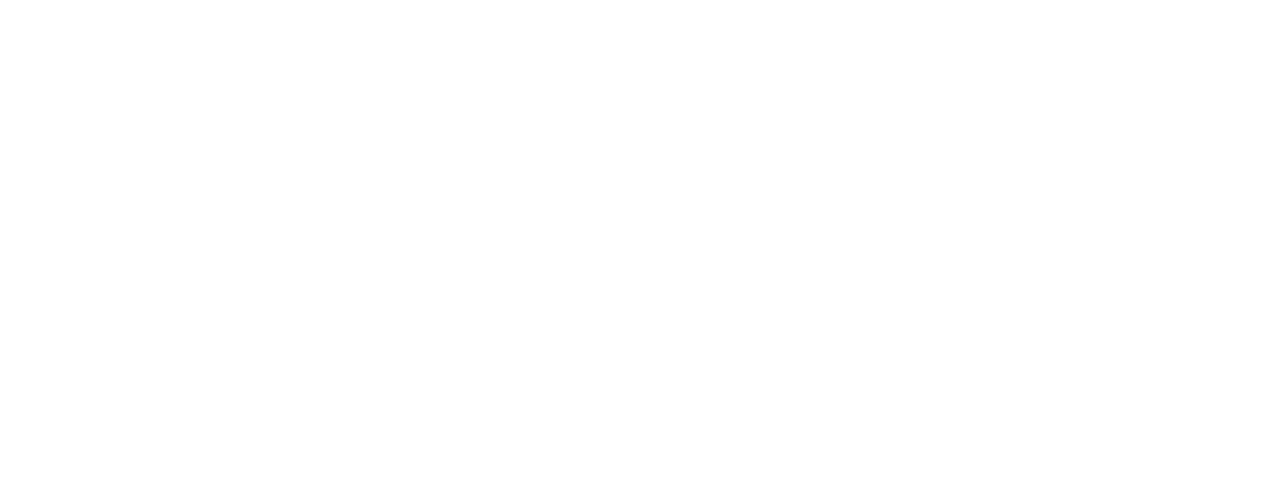
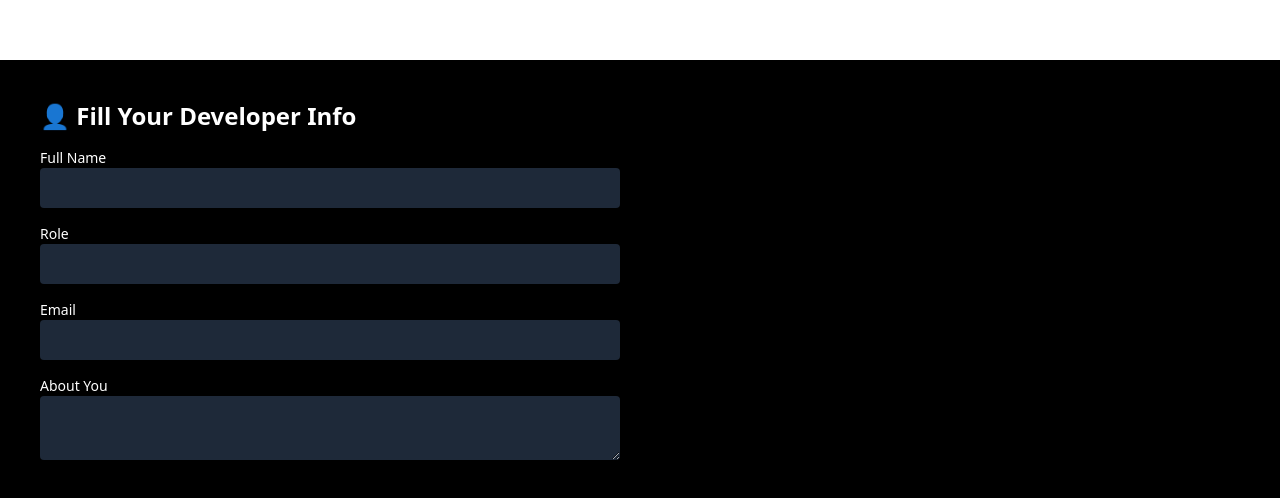
Before and after one commit to ayush18pop/chillhub, a React (Vite) app in the folder frontend/: page / in a window 1280 px wide. Shown: the part 740-1238 px from the top of the page. Before the commit the page ends 800 px from the top, so only its background shows below. Built offline with nearby package versions, Linux system fonts and the light colour scheme.

Commit message:
C:/Program Files/Git/form made

```diff
--- a/frontend/src/App.jsx
+++ b/frontend/src/App.jsx
@@ -1,3 +1,5 @@
+import { useState } from "react";
+import UserForm from "./components/ApplicantInfo";
 import { BrowserRouter, Routes, Route, Navigate } from 'react-router-dom';
 import { useUser } from '@clerk/clerk-react';
 import { HomePage } from './pages/HomePage';
@@ -11,7 +13,9 @@
   return isSignedIn ? children : <Navigate to="/login" />;
 }
 
-function App() {
+export default function App() {
+  const [userData, setUserData] = useState({});
+
   return (
     <BrowserRouter>
       <Routes>
@@ -25,9 +29,14 @@
             </ProtectedRoute>
           }
         />
+        <Route path="/form" element={<UserForm onFormChange={setUserData} />} />
       </Routes>
+      <div className="min-h-screen bg-black text-white p-10 grid grid-cols-1 md:grid-cols-2 gap-10">
+        <div>
+          <h1 className="text-2xl font-bold mb-4">👤 Fill Your Developer Info</h1>
+          <UserForm onFormChange={setUserData} />
+        </div>
+      </div>
     </BrowserRouter>
   );
 }
-
-export default App;
--- /dev/null
+++ b/frontend/src/components/ApplicantInfo.jsx
@@ -0,0 +1,58 @@
+import { useState } from "react";
+
+export default function ApplicantInfo({ onFormChange }) {
+  const [formData, setFormData] = useState({
+    name: "",
+    role: "",
+    email: "",
+    about: "",
+  });
+
+  function handleChange(e) {
+    const { name, value } = e.target;
+    const updated = { ...formData, [name]: value };
+    setFormData(updated);
+    onFormChange(updated); // send data to parent
+  }
+
+  return (
+    <form className="space-y-4 text-white">
+      <div>
+        <label className="block text-sm">Full Name</label>
+        <input
+          name="name"
+          value={formData.name}
+          onChange={handleChange}
+          className="w-full p-2 rounded bg-gray-800 text-white"
+        />
+      </div>
+      <div>
+        <label className="block text-sm">Role</label>
+        <input
+          name="role"
+          value={formData.role}
+          onChange={handleChange}
+          className="w-full p-2 rounded bg-gray-800 text-white"
+        />
+      </div>
+      <div>
+        <label className="block text-sm">Email</label>
+        <input
+          name="email"
+          value={formData.email}
+          onChange={handleChange}
+          className="w-full p-2 rounded bg-gray-800 text-white"
+        />
+      </div>
+      <div>
+        <label className="block text-sm">About You</label>
+        <textarea
+          name="about"
+          value={formData.about}
+          onChange={handleChange}
+          className="w-full p-2 rounded bg-gray-800 text-white"
+        />
+      </div>
+    </form>
+  );
+}
```
